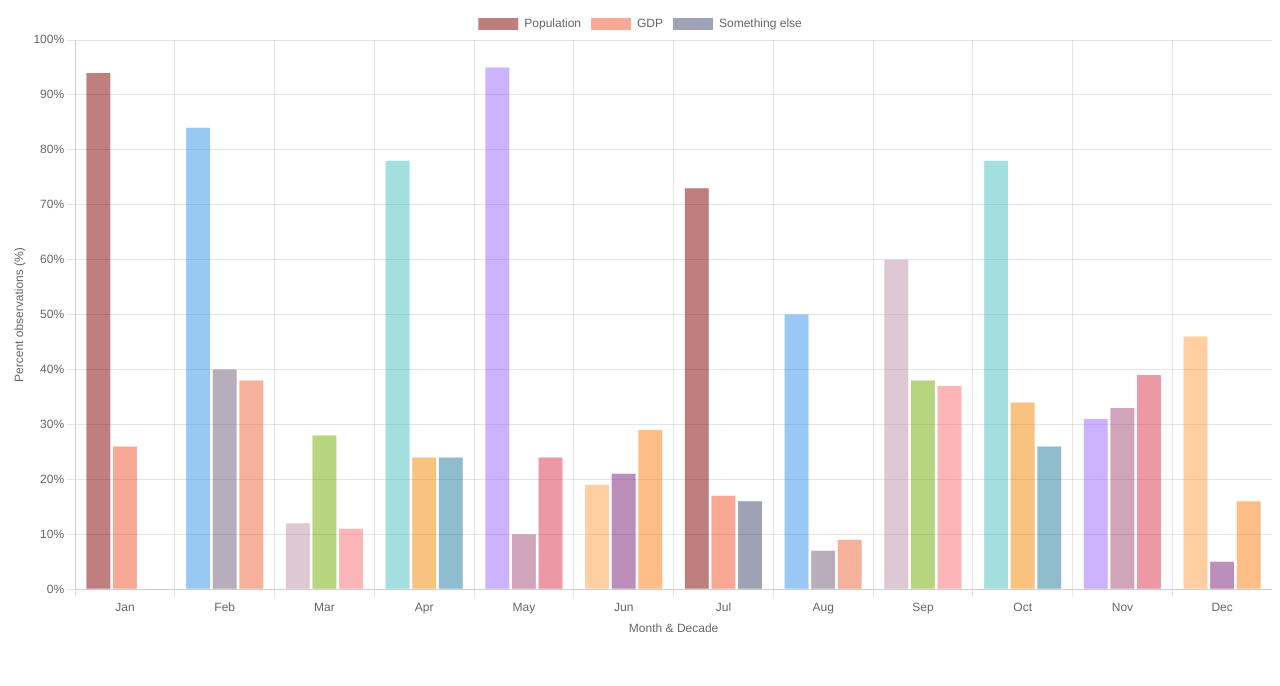
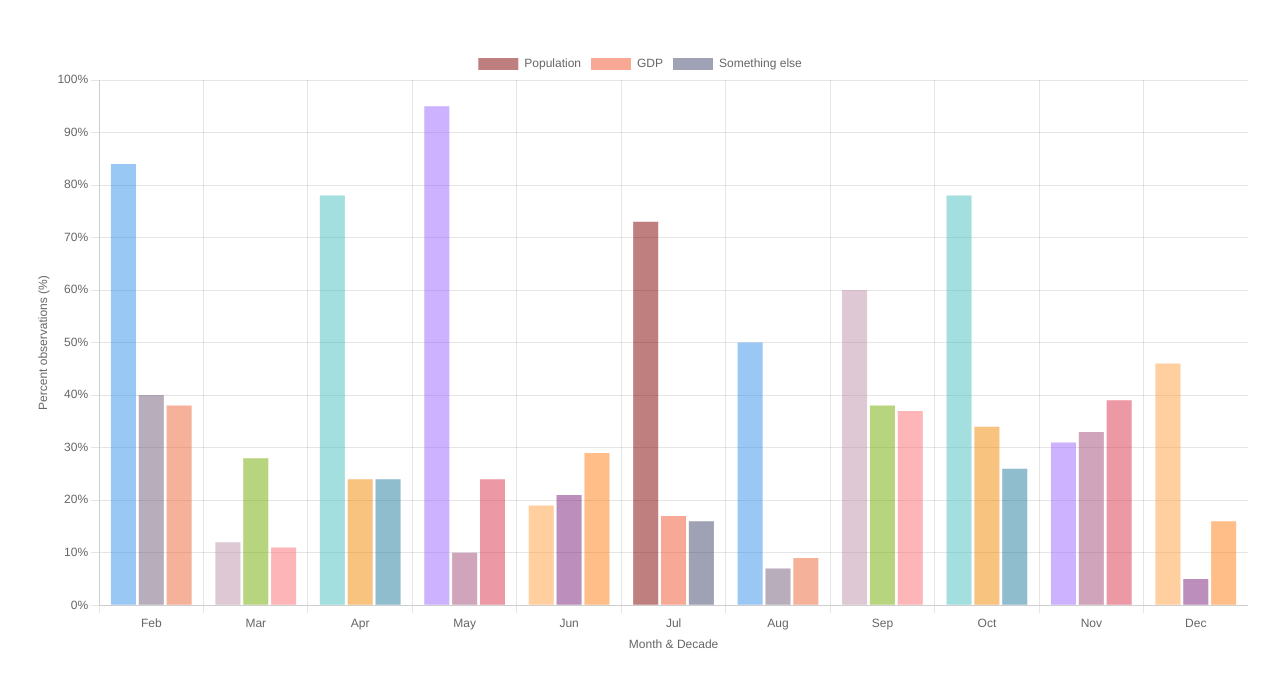
Before and after one commit to 16Bogdan54/BarChart, a website: page index.html in a window 1280 px wide. Drawn offline with nearby package versions, Linux system fonts and the light colour scheme.

Commit message:
2nd commit

```diff
--- a/index.html
+++ b/index.html
@@ -5,11 +5,14 @@
     <meta http-equiv="X-UA-Compatible" content="IE=edge">
     <meta name="viewport" content="width=device-width, initial-scale=1.0">
     <script src="https://cdn.jsdelivr.net/npm/chart.js"></script>
+    <link rel="stylesheet" href="/style.css">
     <title>Histogram</title>
 </head>
 <body>
 
-    <canvas id="myChart"></canvas>
+    <div class="container">
+        <canvas id="myChart"></canvas>
+    </div>
 
     <script src="/index.js"></script>
 </body>
--- a/index.js
+++ b/index.js
@@ -73,11 +73,11 @@ let myChart = new Chart(ctx, {
                     display: true,
                     text: 'Month & Decade'
                 },
-                // min: 1,
-                // max: 36,
-                // ticks: {
-                //     stepSize: 1
-                // }
+                min: 1,
+                max: 36,
+                ticks: {
+                    stepSize: 1
+                }
             }
         }
     }
--- a/style.scss
+++ b/style.scss
@@ -0,0 +1,11 @@
+* {
+    margin: 0;
+    padding: 0;
+    box-sizing: border-box;
+}
+
+.container {
+    height: 100vh;
+    width: 100%;
+    padding: 3rem 2rem;
+}
```
Also changed, not shown: style.css, 1 other file.
